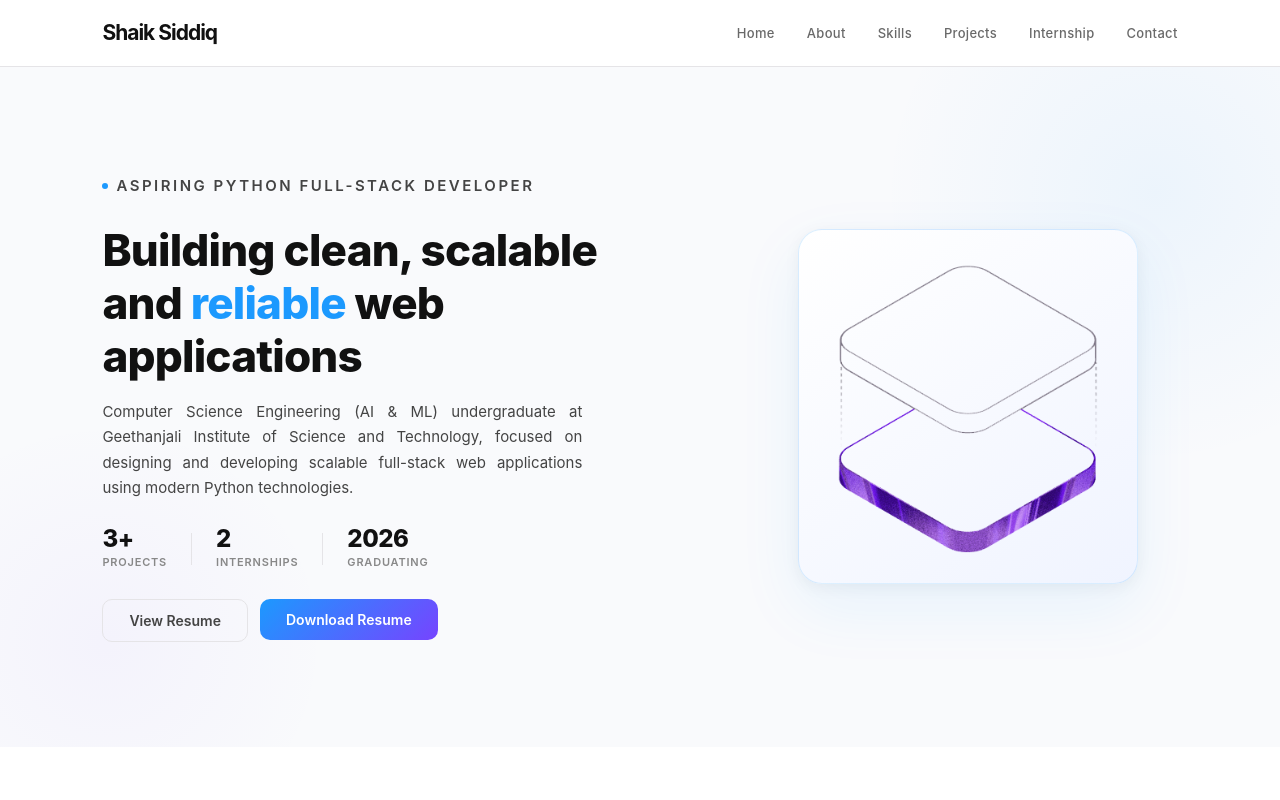
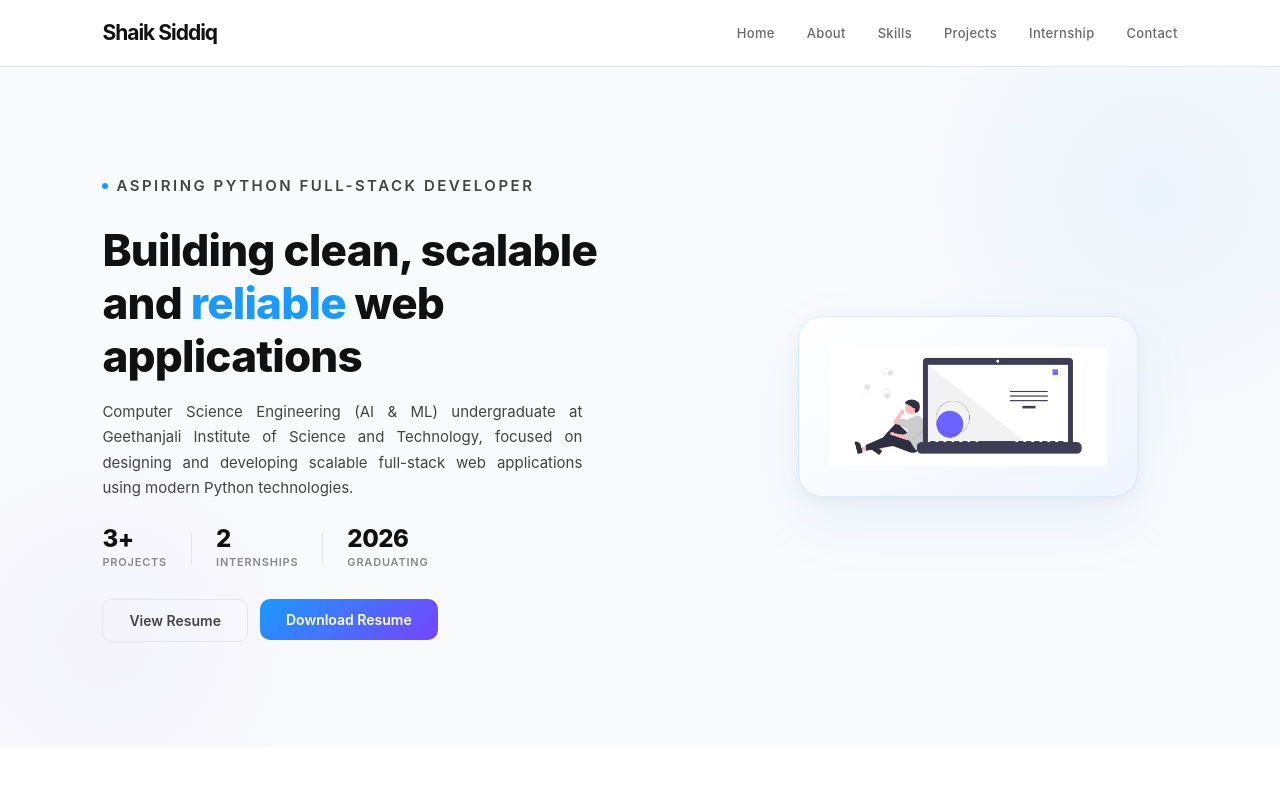
Before and after one commit to Siddiq06/Portfolio, a React (Vite) app: page / in a window 1280 px wide. Shown: the top 800 px of the page. Built offline with nearby package versions, Linux system fonts and the light colour scheme.

Commit message:
Update Home.jsx

```diff
--- a/src/components/Home.jsx
+++ b/src/components/Home.jsx
@@ -1,5 +1,4 @@
 import React from "react";
-import heroImg from "../assets/hero.png";
 
 function Hero() {
   return (
@@ -45,7 +44,7 @@ function Hero() {
 
     <div className="home-right">
       <div className="hero-illustration-wrapper">
-        <img src={heroImg} alt="Developer illustration" />
+       <img src="/Portfolio/hero-illustration.png" alt="Developer illustration" />
       </div>
     </div>
 
```
